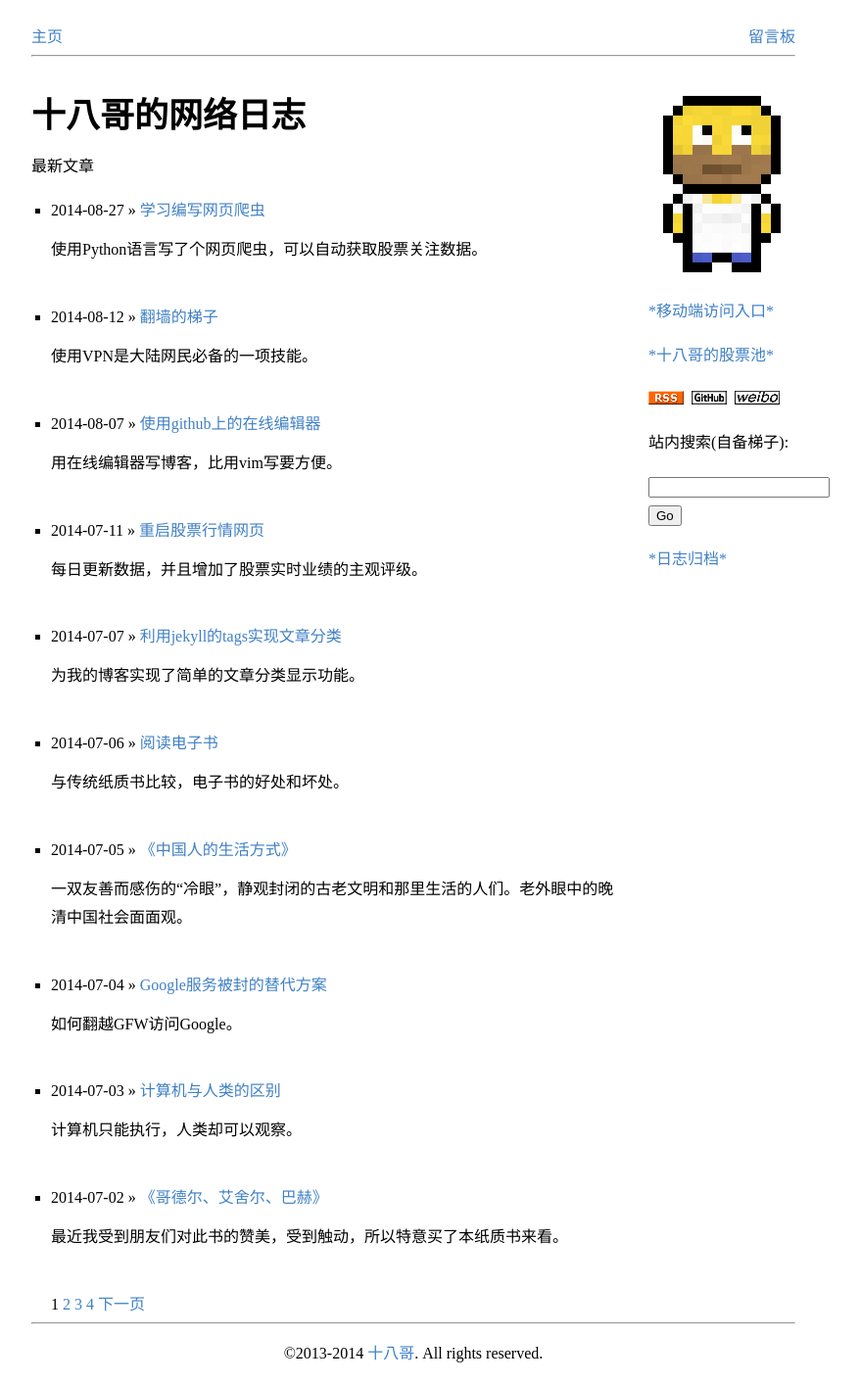
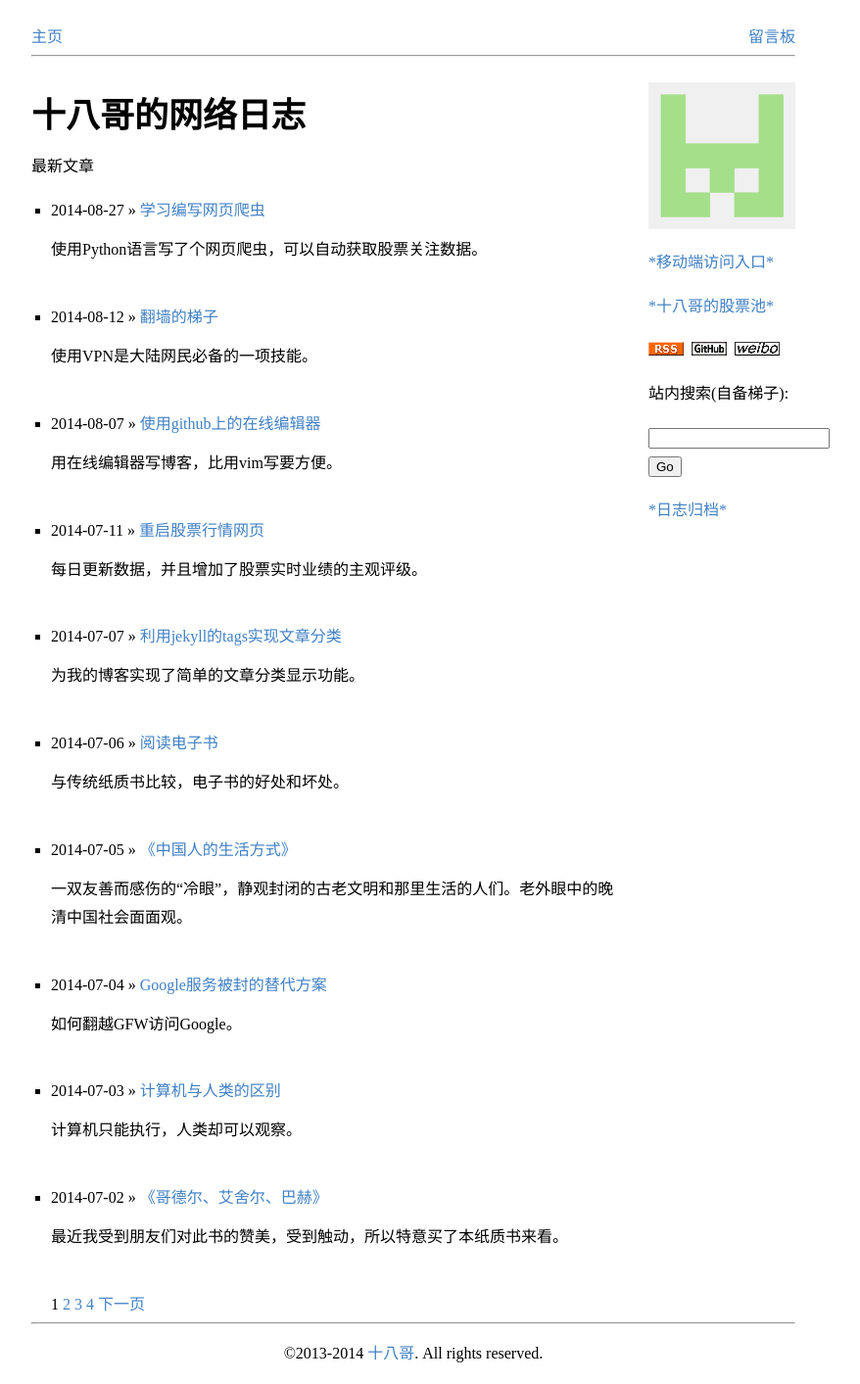
Before and after one commit to cforth/blog, a Jekyll site: the page built from index.html, in a window 1280 px wide. Shown: the whole page at 98% size, without its empty margins (218-1096 px from the left). Built offline with Jekyll 4.4.1, drawn with Linux system fonts in a browser that asks for light colours; Markdown is read by kramdown in place of the engine named in the settings; the list of posts is cut into pages by our own code; comment, search, counter and statistics services are not loaded.

Commit message:
修改头像

```diff
--- a/_layouts/main.html
+++ b/_layouts/main.html
@@ -33,7 +33,7 @@
 
     <div id="menu">
       <br />
-      <div id="changeMyPic"><img src="{{ site.baseurl}}/images/my.png" width="150" height="200" /></div>
+      <div id="changeMyPic"><img src="{{ site.baseurl}}/images/my.png" width="150" height="150" /></div>
       <p><a href="http://siteapp.baidu.com/webapp/cfishacker.com/blog/">*移动端访问入口*</a></p>
       <p><a href="http://cfishacker.com/stock/">*十八哥的股票池*</a></p>
       <p><a href="{{ site.baseurl}}/atom.xml" rel="alternate" title="Atom Rss" type="application/atom+xml"><img src="{{ site.baseurl}}/images/ct_rss.gif" width="36" height="14"></a>&nbsp;&nbsp;<a href="https://github.com/cforth" title="GitHub"><img src="{{ site.baseurl }}/images/github.gif" width="36" height="14"></a>&nbsp;&nbsp;<a href="http://weibo.com/superchaifei" title="新浪微博"><img src="{{site.baseurl}}/images/weibo_logo.gif" width="46" height="14"></a></p>
```
Also changed, not shown: images/my.png.
